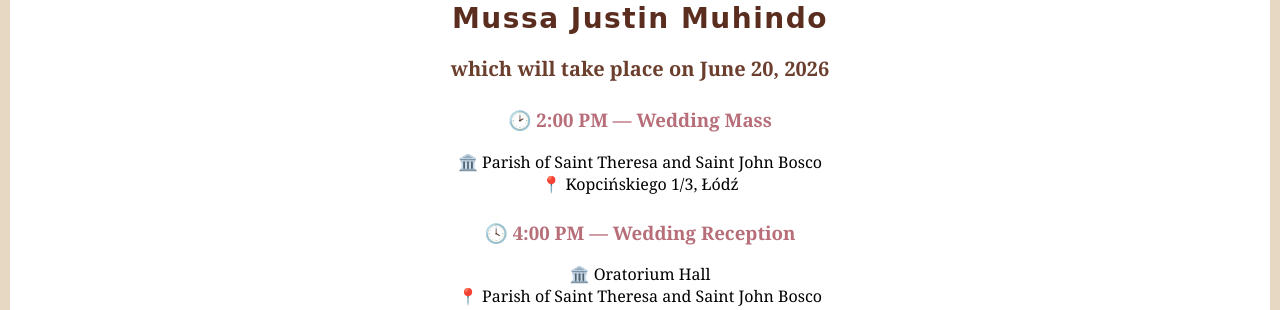
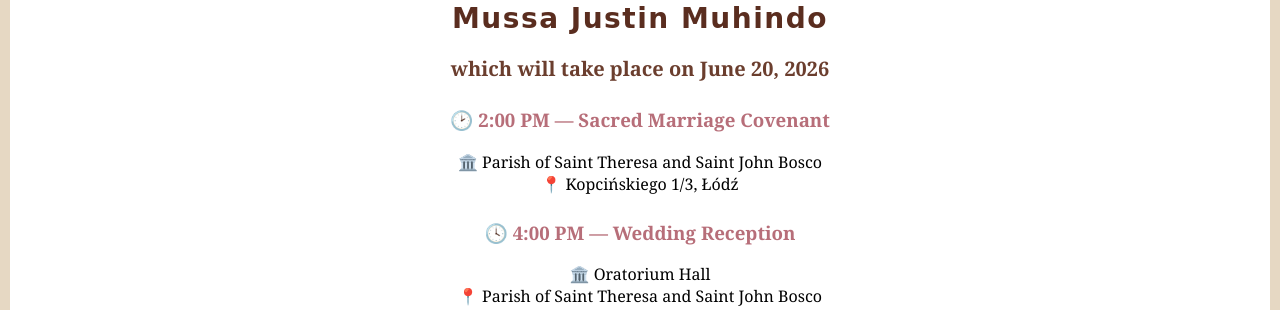
Before and after one commit to jmussamuhindo/wed, a Flask app: page / in a window 1280 px wide. Shown: the part 474-784 px from the top of the page. Run offline with Flask 3, Linux system fonts and the light colour scheme.

Commit message:
Change messe

```diff
--- a/templates/index.html
+++ b/templates/index.html
@@ -144,7 +144,7 @@
 
             <p class="highlight">which will take place on June 20, 2026</p>
 
-            <h3>🕑 2:00 PM — Wedding Mass</h3>
+            <h3>🕑 2:00 PM — Sacred Marriage Covenant</h3>
             <p>🏛️ Parish of Saint Theresa and Saint John Bosco<br>📍 Kopcińskiego 1/3, Łódź</p>
 
             <h3>🕓 4:00 PM — Wedding Reception</h3>
@@ -226,7 +226,7 @@
 
             <p class="highlight">która odbędzie się 20 czerwca 2026 roku</p>
 
-            <h3>🕑 14:00 — Msza Święta</h3>
+            <h3>🕑 14:00 — Święte Przymierze Małżeńskie</h3>
             <p>🏛️ Parafia św. Teresy i św. Jana Bosko<br>📍 ul. Kopcińskiego 1/3, Łódź</p>
 
             <h3>🕓 16:00 — Przyjęcie Weselne</h3>
```
